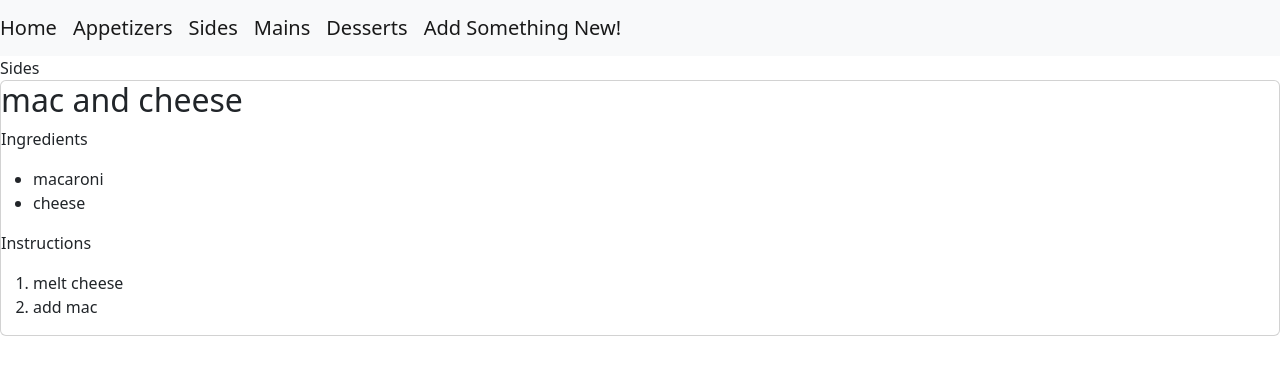
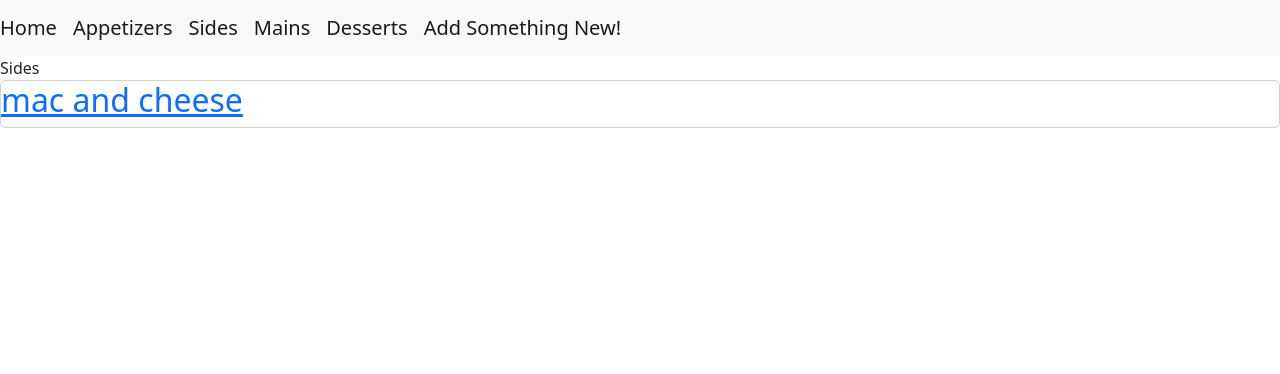
Before and after one commit to allisonbohannon/Flatiron_Phase_2_Project, a React (Create React App) app: page /sides in a window 1280 px wide. Shown: the top 374 px of the page. Built offline with nearby package versions, Linux system fonts and the light colour scheme; data requests are answered from the project's data file.

Commit message:
Add show recipe detail

```diff
--- a/db.json
+++ b/db.json
@@ -4,15 +4,34 @@
       "id": 1,
       "name": "mac and cheese",
       "type": "sides",
-      "ingredients": ["macaroni", "cheese"],
-      "instructions": ["melt cheese", "add mac"]
+      "ingredients": [
+        "macaroni",
+        "cheese"
+      ],
+      "instructions": [
+        "melt cheese",
+        "add mac"
+      ]
     },
     {
       "id": 2,
       "name": "fancy pudding",
       "type": "desserts",
-      "ingredients": ["pudding mix", "dark chocolate"],
-      "instructions": ["make pudding", "add in dark chocolate"]
+      "ingredients": [
+        "pudding mix",
+        "dark chocolate"
+      ],
+      "instructions": [
+        "make pudding",
+        "add in dark chocolate"
+      ]
+    },
+    {
+      "name": "Banana Pudding",
+      "type": "desserts",
+      "ingredients": ["bananas", "pudding "],
+      "instructions": ["Slice bananas", "put pudding on top "],
+      "id": 3
     }
   ]
 }
--- a/src/components/App.js
+++ b/src/components/App.js
@@ -7,10 +7,13 @@ import Sides from "./Sides"
 import Mains from "./Mains"
 import Desserts from "./Desserts"
 import AddNew from "./AddNew";
+import RecipeDetail from "./RecipeDetail";
 
 function App() {
 
   const [recipeList, setRecipeList] = useState([])
+  const [match, setMatch] = useState({})
+  const [recipeId, setRecipeId] = useState('');
 
   useEffect(() => {
       fetch("http://localhost:3000/recipes")
@@ -22,15 +25,44 @@ function App() {
     setRecipeList([...recipeList, obj])
   }
 
+
   return (
     <div >
      <NavBar />
      <Routes>
-        <Route path="/appetizers" element={<Appetizers recipeList={recipeList}/>} />
-        <Route path="/sides" element={<Sides recipeList={recipeList}/>} />
-        <Route path="/mains" element={<Mains recipeList={recipeList}/>} />
-        <Route path="/desserts" element={<Desserts recipeList={recipeList}/>} />
-        <Route path="/addnew" element={<AddNew handleAdd={onAdd} />} />
+        <Route path="/appetizers" element={<Appetizers
+            recipeList={recipeList}
+            setMatch={setMatch}
+            recipeId={recipeId}
+            setRecipeId={setRecipeId}
+            />} />
+        <Route path="/sides" element={<Sides
+            recipeList={recipeList}
+            setMatch={setMatch}
+            recipeId={recipeId}
+            setRecipeId={setRecipeId}
+            />} />
+        <Route path="/mains" element={<Mains
+            recipeList={recipeList}
+            setMatch={setMatch}
+            recipeId={recipeId}
+            setRecipeId={setRecipeId}
+            />} />
+        <Route path="/desserts" element={<Desserts
+            recipeList={recipeList}
+            setMatch={setMatch}
+            recipeId={recipeId}
+            setRecipeId={setRecipeId}
+            />} />
+        <Route path="/addnew" element={<AddNew
+            handleAdd={onAdd}
+            setMatch={setMatch}
+            recipeId={recipeId}
+            setRecipeId={setRecipeId}
+            />} />
+        <Route path={`${match}/:recipeId`} element={<RecipeDetail
+            recipeList={recipeList}
+            />}/>
         <Route path="/" element={<Home recipeList={recipeList}/>} />
       </Routes>
     </div>
--- a/src/components/Appetizers.js
+++ b/src/components/Appetizers.js
@@ -1,11 +1,11 @@
 import React from "react";
 import RecipeContainer from "./RecipeContainer";
 
-function Appetizers({recipeList}) {
+function Appetizers({recipeList, setMatch, setRecipeId }) {
     return (
         <div>
             Appetizers
-            <RecipeContainer recipeList={recipeList} />
+            <RecipeContainer recipeList={recipeList} setMatch={setMatch} setRecipeId={setRecipeId} />
         </div>
     )
 }
--- a/src/components/Desserts.js
+++ b/src/components/Desserts.js
@@ -1,11 +1,11 @@
 import React from "react";
 import RecipeContainer from "./RecipeContainer";
 
-function Desserts({recipeList}) {
+function Desserts({recipeList, setMatch, setRecipeId}) {
     return (
         <div>
             Desserts
-            <RecipeContainer recipeList={recipeList} />
+            <RecipeContainer recipeList={recipeList} setMatch={setMatch} setRecipeId={setRecipeId} />
         </div>
     )
 }
--- a/src/components/Mains.js
+++ b/src/components/Mains.js
@@ -1,11 +1,11 @@
 import React from "react";
 import RecipeContainer from "./RecipeContainer";
 
-function Mains({recipeList}) {
+function Mains({recipeList, setMatch, setRecipeId}) {
     return (
         <div>
             Mains
-            <RecipeContainer recipeList={recipeList} />
+            <RecipeContainer recipeList={recipeList} setMatch={setMatch} setRecipeId={setRecipeId} />
         </div>
     )
 }
--- a/src/components/RecipeCard.js
+++ b/src/components/RecipeCard.js
@@ -1,24 +1,18 @@
 import React from "react";
+import { Link } from "react-router-dom";
 
-function RecipeCard({ recipe }) {
+function RecipeCard({ recipe, setMatch, setRecipeId,}) {
 
-    const {name, ingredients, instructions} = recipe
+    const { name, type, ingredients, instructions, id } = recipe
 
-    const displayIngredients = ingredients.map(ingredient => {
-        return <li key={ingredient}>{ingredient}</li>
-    })
-
-    const displayInstructions = instructions.map(instruction => {
-        return <li key={instruction}>{instruction}</li>
-    })
+    function handleClick() {
+        setMatch(type)
+        setRecipeId(id)
+    }
 
     return(
-        <div className="card">
-            <h2>{name}</h2>
-            <p>Ingredients</p>
-            <ul>{displayIngredients}</ul>
-            <p>Instructions</p>
-            <ol>{displayInstructions}</ol>
+        <div className="card" onClick={handleClick}>
+            <h2><Link to={`/${type}/${id}`}>{name}</Link></h2>
         </div>
     )
 
--- a/src/components/RecipeContainer.js
+++ b/src/components/RecipeContainer.js
@@ -2,7 +2,7 @@ import React from "react";
 import { useLocation } from "react-router";
 import RecipeCard from "./RecipeCard";
 
-function RecipeContainer({ recipeList }) {
+function RecipeContainer({ recipeList, setMatch, setRecipeId }) {
 
    const location = useLocation();
 
@@ -13,7 +13,7 @@ function RecipeContainer({ recipeList }) {
     return recipe.type === filterType;
    })
    .map(recipe => {
-    return <RecipeCard key={recipe.id} recipe={recipe}/>
+    return <RecipeCard key={recipe.id} recipe={recipe} setMatch={setMatch} setRecipeId={setRecipeId}/>
     })
 
 
--- a/src/components/RecipeDetail.js
+++ b/src/components/RecipeDetail.js
@@ -1,9 +1,39 @@
 import React from "react";
+import { useParams, useLocation} from "react-router"
 
-function RecipeDetail({ recipe }) {
+function RecipeDetail({ recipeList }) {
+
+   // const { displayType } = useLocation()
+    const { recipeId }  = useParams();
+
+
+    const recipe = recipeList.filter(recipe => {
+        return recipe.id === parseInt(recipeId)
+    })
+
+
+
+    const { name, type, ingredients, instructions, id } = recipe[0]
+
+    console.log(typeof ingredients)
+
+    const displayIngredients = ingredients.map(ingredient => {
+        return <li key={ingredient}>{ingredient}</li>
+    })
+
+    const displayInstructions = instructions.map(instruction => {
+        return <li key={instruction}>{instruction}</li>
+    })
+
+
+
     return(
         <div>
-            Recipe Detail
+            <h2>{name}</h2>
+            <p>Ingredients</p>
+            <ul>{displayIngredients}</ul>
+            <p>Instructions</p>
+            <ol>{displayInstructions}</ol>
         </div>
     )
 }
--- a/src/components/Sides.js
+++ b/src/components/Sides.js
@@ -1,11 +1,11 @@
 import React from "react";
 import RecipeContainer from "./RecipeContainer";
 
-function Sides({recipeList}) {
+function Sides({recipeList, setMatch, setId}) {
     return (
         <div>
             Sides
-            <RecipeContainer recipeList={recipeList} />
+            <RecipeContainer recipeList={recipeList} setMatch={setMatch} setId={setId} />
         </div>
     )
 }
```
